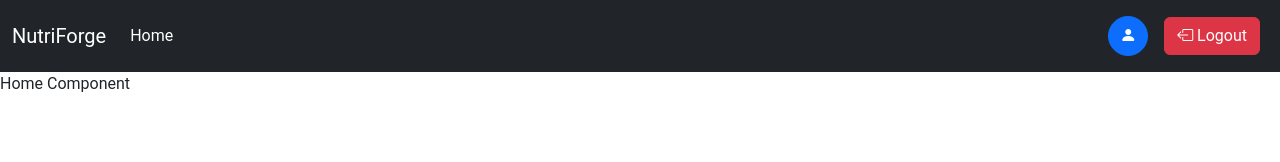
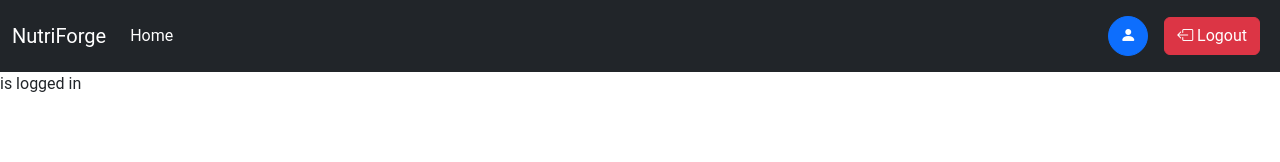
Before and after one commit to night-slayer18/NutriForge, a React (Vite) app in the folder NutriForge-Frontend/: page / in a window 1280 px wide. Shown: the top 162 px of the page. Built offline with nearby package versions, Linux system fonts and the light colour scheme; sample sign-in values are in the browser's storage.

Commit message:
added useContext for auth

```diff
--- a/NutriForge-Frontend/package.json
+++ b/NutriForge-Frontend/package.json
@@ -13,6 +13,7 @@
     "bootstrap": "^5.3.2",
     "bootstrap-icons": "^1.11.3",
     "react": "^18.2.0",
+    "react-bootstrap": "^2.10.1",
     "react-dom": "^18.2.0",
     "react-router-dom": "^6.22.1"
   },
--- a/NutriForge-Frontend/src/App.jsx
+++ b/NutriForge-Frontend/src/App.jsx
@@ -10,12 +10,14 @@ import Home from './components/Home'
 import NotFound from './components/NotFound'
 import Layout from './components/Layout'
 import Userinfo from './components/Userinfo'
+import AuthState from './context/auth/AuthState'
 
 
 function App() {
 
   return (
     <>
+      <AuthState>
         <BrowserRouter>
           <Routes>
             <Route exact path="/" element={<Layout><Home/></Layout>} />
@@ -25,6 +27,7 @@ function App() {
             <Route exact path="*" element={<NotFound/>} />
           </Routes>
         </BrowserRouter>
+        </AuthState>
     </>
   )
 }
--- a/NutriForge-Frontend/src/components/Home.jsx
+++ b/NutriForge-Frontend/src/components/Home.jsx
@@ -1,8 +1,11 @@
-import { useEffect } from "react"
+import { useContext, useEffect } from "react"
 import { useNavigate } from "react-router-dom"
+import AuthContext from "../context/auth/AuthContext";
 
 const Home = () => {
   const navigate = useNavigate();
+  const context = useContext(AuthContext);
+  const { userDetails } = context;
   useEffect(() =>{
     if(!localStorage.getItem("token")){
       navigate("/login");
@@ -11,7 +14,7 @@ const Home = () => {
   },[])
   return (
     <div>
-      Home Component
+      {userDetails.name} is logged in
     </div>
   )
 }
--- a/NutriForge-Frontend/src/components/Userinfo.jsx
+++ b/NutriForge-Frontend/src/components/Userinfo.jsx
@@ -1,27 +1,17 @@
 import { Card, Button } from 'react-bootstrap';
-import 'bootstrap/dist/css/bootstrap.min.css';
-import { useEffect, useRef, useState } from 'react';
+import { useContext, useEffect, useRef, useState } from 'react';
+import AuthContext from '../context/auth/AuthContext';
 
 const Userinfo = () => {
     const [password, setPassword] = useState({ opassword: '', npassword: '' })
     const ref = useRef(null);
     const closeref = useRef(null);
+    const context = useContext(AuthContext);
+    const { fetchUser } = context;
     useEffect(() => {
-        const fetchUser = async () => {
-            const response = await fetch('http://localhost:8000/api/auth/user', {
-                method: 'POST',
-                headers: {
-                    'Content-Type': 'application/json',
-                    'auth-token': localStorage.getItem('token')
-                }
-            })
-            const data = await response.json();
-            localStorage.setItem('name', data.user.name)
-            localStorage.setItem('email', data.user.email)
-            localStorage.setItem('USER', data.user._id)
-        }
         fetchUser();
-    }, [])
+        // eslint-disable-next-line
+    },[])
 
     const onChange = (e)=>{
         setPassword({...password, [e.target.name]:e.target.value})
@@ -70,11 +60,11 @@ const Userinfo = () => {
                         <div className="modal-body">
                             <form>
                                 <div className="mb-3">
-                                    <label htmlFor="opass" className="form-label">Old Password</label>
+                                    <label htmlFor="opassword" className="form-label">Old Password</label>
                                     <input onChange={onChange} value={password.opassword} type="password" name='opassword' className="form-control" id="opassword" aria-describedby="Old Password" required minLength={8} />
                                 </div>
                                 <div className="mb-3">
-                                    <label htmlFor="npass" className="form-label">New Password</label>
+                                    <label htmlFor="npassword" className="form-label">New Password</label>
                                     <input onChange={onChange} value={password.npassword} type="password" name='npassword' className="form-control" id="npassword" aria-describedby="New Password" required minLength={8}/>
                                 </div>
                             </form>
--- /dev/null
+++ b/NutriForge-Frontend/src/context/auth/AuthContext.js
@@ -0,0 +1,5 @@
+import { createContext } from "react";
+
+const AuthContext = createContext();
+
+export default AuthContext;
--- /dev/null
+++ b/NutriForge-Frontend/src/context/auth/AuthState.jsx
@@ -0,0 +1,32 @@
+import PropTypes from 'prop-types';
+import AuthContext from "./AuthContext"
+import { useState } from 'react';
+
+const AuthState = (props) => {
+    const [userDetails, setUserDetails] = useState({name: localStorage.getItem('name'), email: localStorage.getItem('email'), id: localStorage.getItem('USER'), token: localStorage.getItem('token')})
+    const fetchUser = async () => {
+        const response = await fetch('http://localhost:8000/api/auth/user', {
+            method: 'POST',
+            headers: {
+                'Content-Type': 'application/json',
+                'auth-token': localStorage.getItem('token')
+            }
+        })
+        const data = await response.json();
+        localStorage.setItem('name', data.user.name)
+        localStorage.setItem('email', data.user.email)
+        localStorage.setItem('USER', data.user._id)
+        setUserDetails({name: localStorage.getItem('name'), email: localStorage.getItem('email'), id: localStorage.getItem('USER'), token: localStorage.getItem('token')})
+    }
+    return (
+        <AuthContext.Provider value={{userDetails,setUserDetails,fetchUser}}>
+            {props.children}
+        </AuthContext.Provider>
+    )
+}
+
+AuthState.propTypes = {
+    children: PropTypes.node.isRequired
+};
+
+export default AuthState
```
Also changed, not shown: 1 other file (tests, documents, lock files or other folders). Lines whose indentation alone changed are shown as unchanged.
